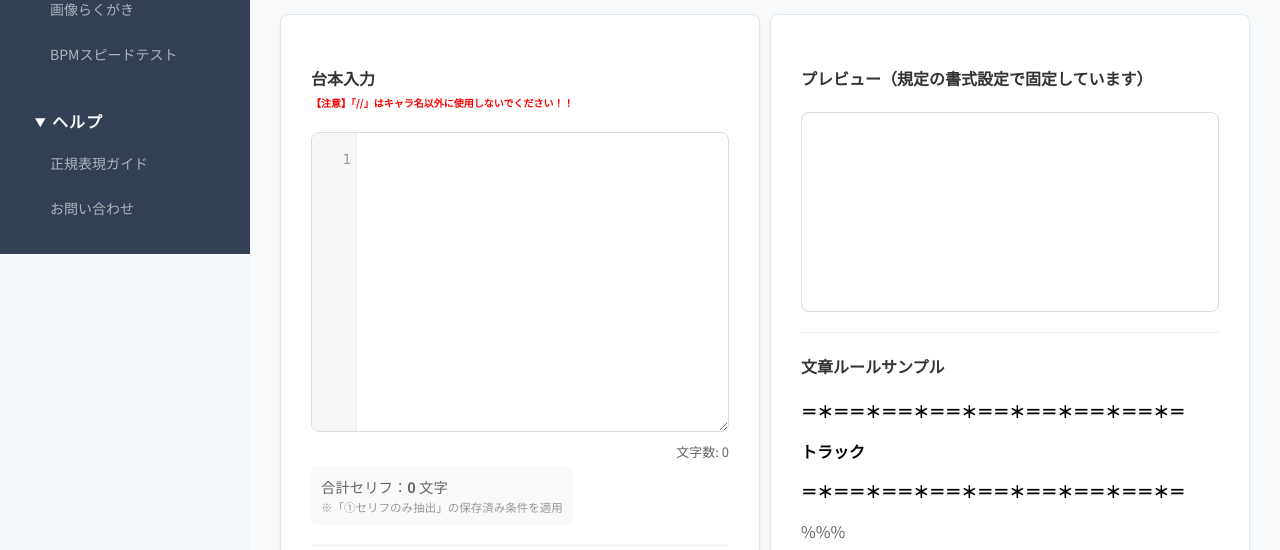
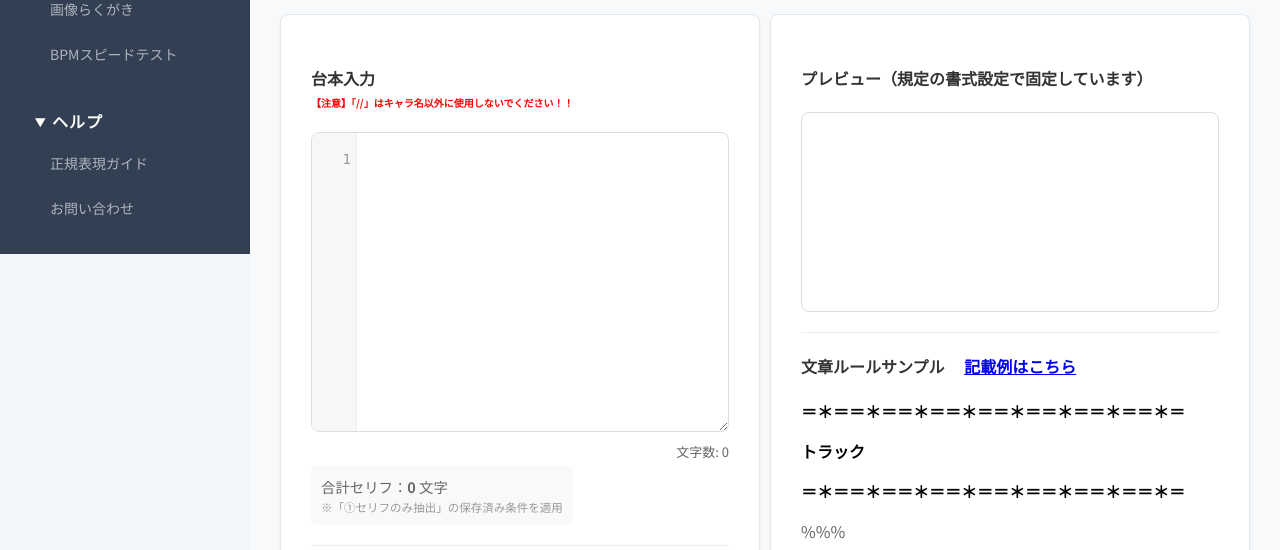
Before and after one commit to yunipon/yunifusu_circletools, a PHP site: page /multi.php in a window 1280 px wide. Shown: the part 546-1096 px from the top of the page. Run offline with PHP 8.4, Linux system fonts and the light colour scheme; some libraries are stand-ins or nearby versions.

Commit message:
サンプル台本を追加

```diff
--- a/page-main/multi.php
+++ b/page-main/multi.php
@@ -133,7 +133,9 @@
           <h4>プレビュー（規定の書式設定で固定しています）</h4>
           <div id="previewAreaMulti" class="preview-box"></div>
           <hr style="border: 0; border-top: 1px solid #eee; margin: 20px 0;">
-          <h4>文章ルールサンプル</h4>
+          <h4>文章ルールサンプル
+            <a href="https://docs.google.com/document/d/1b_lHI0iIr8ZJAqy_hhZRsqsbeL9PVfbV2v_C87LZ10o/edit?usp=sharing" target="_blank">記載例はこちら</a>
+          </h4>
           <div>
             <p style="color: #000000;  font-weight: bold;">＝＊＝＝＊＝＝＊＝＝＊＝＝＊＝＝＊＝＝＊＝＝＊＝</p>
             <p style="color: #000000;  font-weight: bold;">トラック</p>
```
